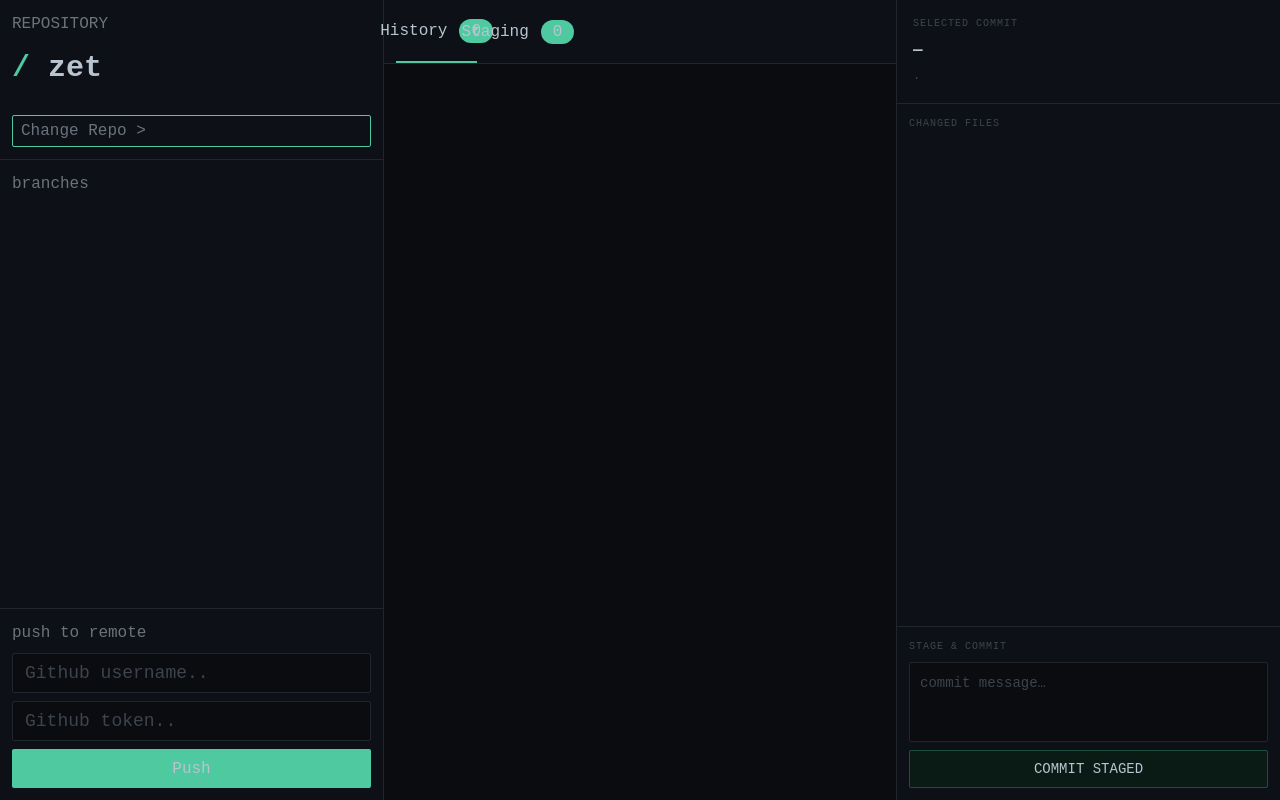
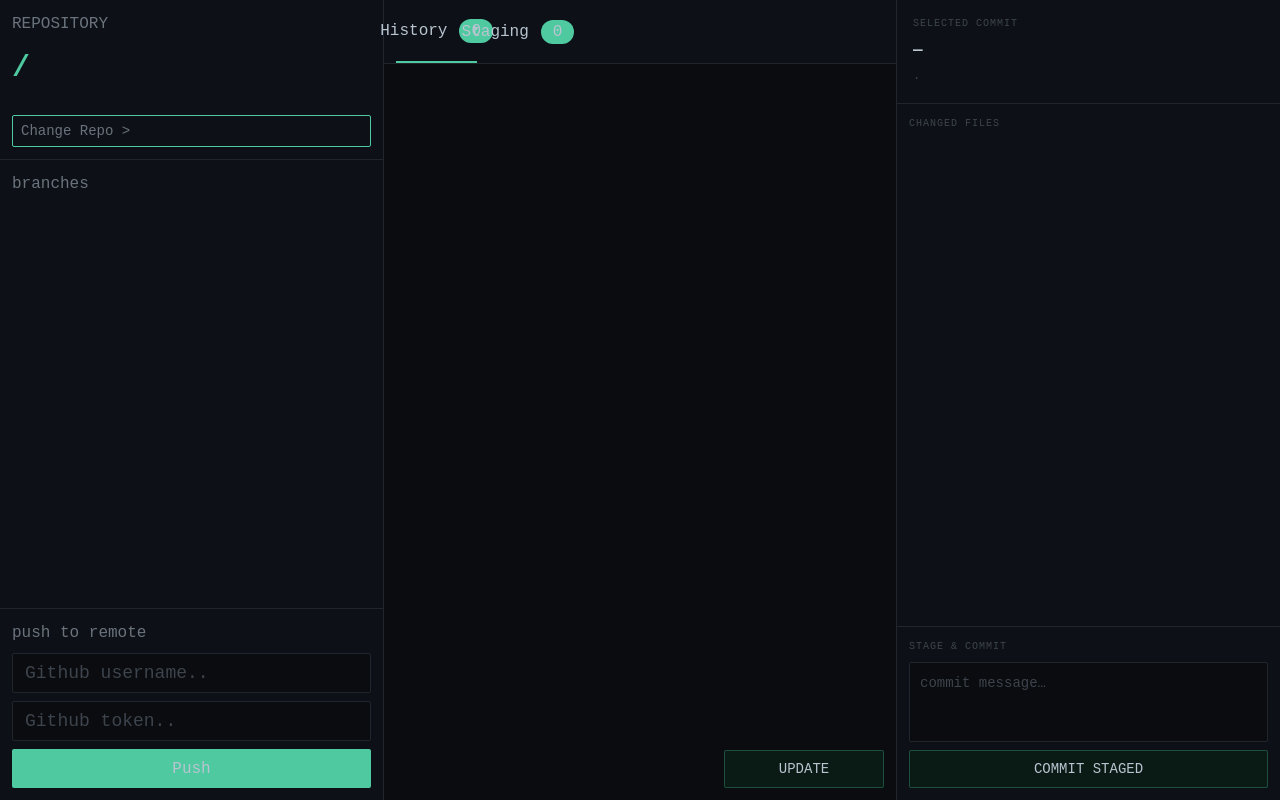
Before and after one commit to HttpZeni/gitviz, a React (Vite) app: page / in a window 1280 px wide. Built offline with nearby package versions, Linux system fonts and the light colour scheme.

Commit message:
feat: Added a update button

```diff
--- a/src/App.tsx
+++ b/src/App.tsx
@@ -23,7 +23,7 @@ function App() {
   const [selectedCommit, setSelectedCommit] = useState<CommitInfo>();
   const [branches, setBranches] = useState<string[]>([]);
   const [selectedBranch, setSelectedBranch] = useState<number>(0);
-  const [repoPath, setRepoPath] = useState<string>("C:/Coding/Rust/zet");
+  const [repoPath, setRepoPath] = useState<string>("");
   const [files, setFiles] = useState<FileInfo[]>([]);
   const [unpushedCommits, setUnpushedCommits] = useState<CommitInfo[]>([]);
   const repoName = repoPath.split("/").at(-1);
@@ -49,7 +49,7 @@ function App() {
         <LeftSideBar setUnpushedCommits={setUnpushedCommits} repoName={repoName} branches={branches} setCommit={setCommit} repoPath={repoPath} setRepoPath={setRepoPath} setSelectedBranch={setSelectedBranch} selectedBranch={selectedBranch} />
       </div>
       <div className="w-full h-full">
-        <MiddlePart commits={commits} setSelectedCommit={setSelectedCommit} repoPath={repoPath} unpushedCommits={unpushedCommits} />
+        <MiddlePart setCommits={setCommit} commits={commits} setSelectedCommit={setSelectedCommit} repoPath={repoPath} unpushedCommits={unpushedCommits} />
       </div>
       <div className="w-96 shrink-0 h-full">
         <RightSideBar selectedCommit={selectedCommit} repoPath={repoPath} files={files} setFiles={setFiles} setUnpushedCommits={setUnpushedCommits} currentBranch={branches[selectedBranch]} />
--- a/src/components/leftsidebar.tsx
+++ b/src/components/leftsidebar.tsx
@@ -37,7 +37,7 @@ export default function LeftSideBar({ repoName, branches, setCommit, repoPath, s
             <div className="w-full h-40 shrink-0 grow-0 flex flex-col justify-between p-3 border-r border-b border-border">
                 <h2 className="text-md text-text-secondary font-mono">REPOSITORY</h2>
                 <p className="text-3xl -mt-2 text-text-primary font-sans font-semibold"><span className="text-accent">/ </span>{repoName != undefined ? `${repoName}` : "None"}</p>
-                <button className="w-full h-8 flex items-center justify-start mt-2 p-2 border border-accent rounded-sm text-md text-text-secondary font-mono cursor-pointer" onClick={handleClick}>Change Repo {'>'} </button>
+                <button className="w-full h-8 flex items-center justify-start mt-2 p-2 border border-accent transition-all duration-100 hover:border-accent-subtle rounded-sm text-sm text-text-secondary font-mono cursor-pointer" onClick={handleClick}>Change Repo {'>'} </button>
             </div>
             <div className="w-full h-full flex flex-col gap-2 p-3 border-r border-border">
                 <h2 className="text-md text-text-secondary font-mono">branches</h2>
--- a/src/components/middlepart.tsx
+++ b/src/components/middlepart.tsx
@@ -8,7 +8,7 @@ import EntryItem from "./sub_components/entryItem";
 
 enum views { HISTORY, STAGING }
 
-export default function MiddlePart({ commits, setSelectedCommit, repoPath, unpushedCommits }: { commits: CommitInfo[], setSelectedCommit: React.Dispatch<React.SetStateAction<CommitInfo | undefined>>, repoPath: string, unpushedCommits: CommitInfo[] }) {
+export default function MiddlePart({ setCommits, commits, setSelectedCommit, repoPath, unpushedCommits }: { setCommits: React.Dispatch<React.SetStateAction<CommitInfo[]>>, commits: CommitInfo[], setSelectedCommit: React.Dispatch<React.SetStateAction<CommitInfo | undefined>>, repoPath: string, unpushedCommits: CommitInfo[] }) {
     const [selected, setSelected] = useState<string>("");
     const [selectedEntry, setSelectedEntry] = useState<FileInfo>();
     const [selectedView, setSelectedView] = useState<views>(views.HISTORY);
@@ -25,6 +25,11 @@ export default function MiddlePart({ commits, setSelectedCommit, repoPath, unpus
     async function loadEntries() {
         const files = await invoke<FileInfo[]>("get_entrys", { path: repoPath });
         setStagingFiles(files);
+    }
+
+    async function loadCommits() {
+        const commits = await invoke<CommitInfo[]>("get_commits", { path: repoPath });
+        setCommits(commits);
     }
 
     useEffect(() => {
@@ -60,6 +65,14 @@ export default function MiddlePart({ commits, setSelectedCommit, repoPath, unpus
                     </div>
                 )
             }
+            <div className="w-full h-fit flex items-center justify-end p-3">
+                <button
+                    onClick={() => { selectedView === views.HISTORY ? loadCommits() : loadEntries()}}
+                    className="w-40 py-2 border border-accent/30 bg-accent-subtle rounded-sm text-sm text-text-primary font-mono
+                        cursor-pointer transition-all duration-100 hover:bg-accent hover:border-accent">
+                    UPDATE
+                </button>
+            </div>
             {
                 unpushedCommits.length > 0 ? (
                     <div className="w-full h-1/4 shrink-0 bg-bg-surface py-3 border-t border-border">
```
